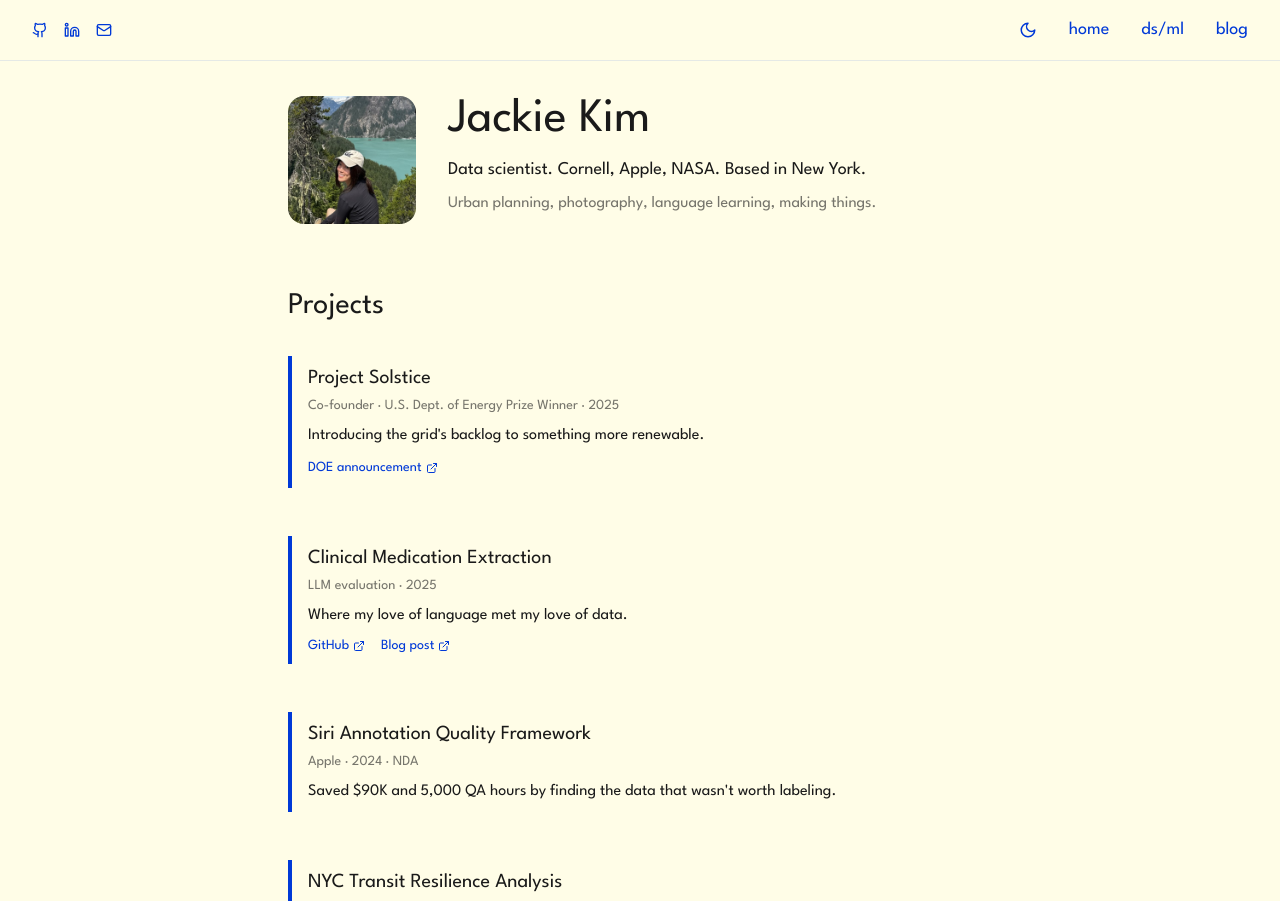
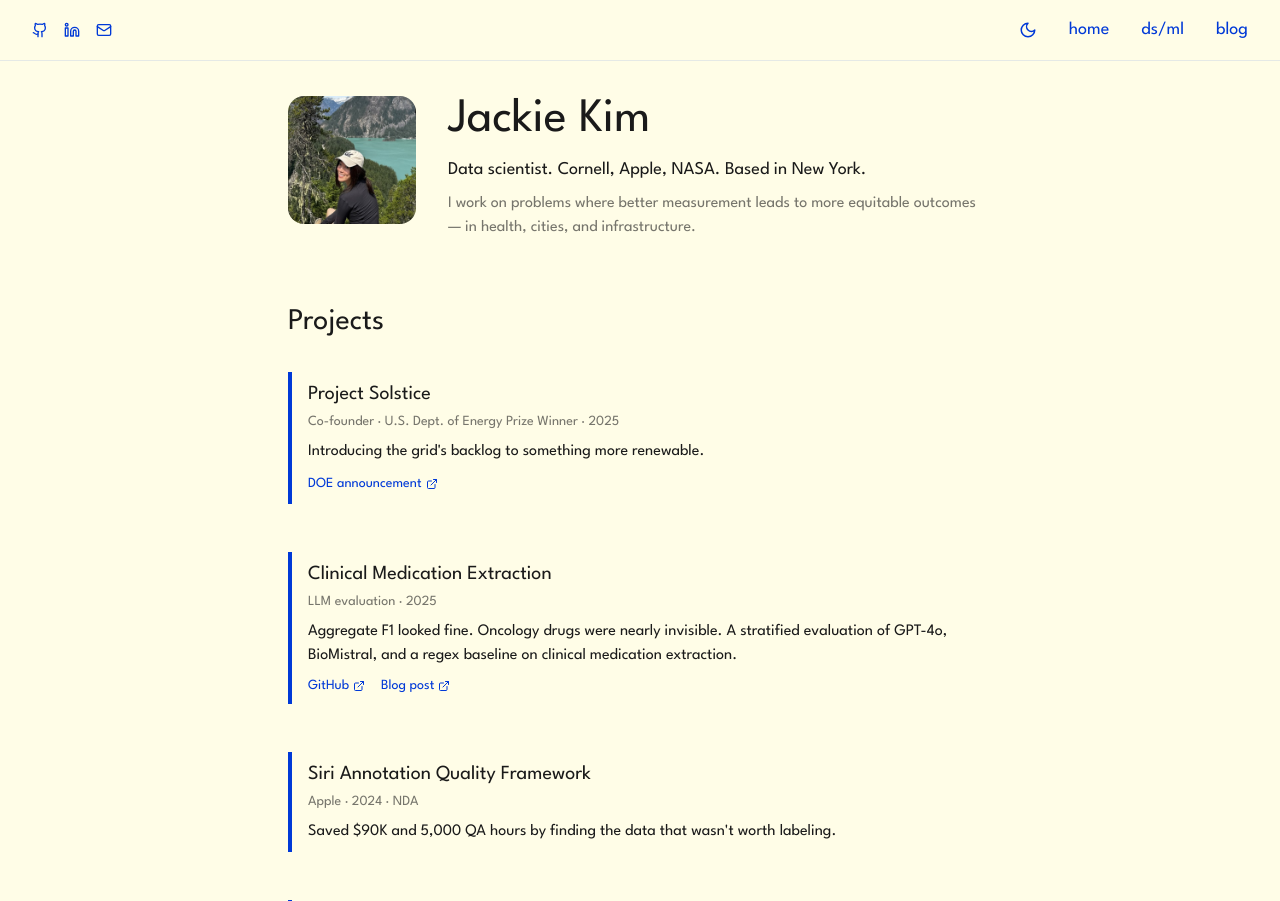
Before and after one commit to jaackiekim/jackiekim.me, a React (Vite) app: page / in a window 1280 px wide. Shown: the top 901 px of the page. Built offline with nearby package versions, Linux system fonts and the light colour scheme.

Commit message:
fix clinical project description, add throughline to bio

```diff
--- a/src/App.tsx
+++ b/src/App.tsx
@@ -102,7 +102,7 @@ function App() {
                         Data scientist. Cornell, Apple, NASA. Based in New York.
                       </p>
                       <p className={`text-base mt-2 ${theme === 'dark' ? 'text-gray-400' : 'text-[#1a1a1a]/60'}`}>
-                        Urban planning, photography, language learning, making things.
+                        I work on problems where better measurement leads to more equitable outcomes — in health, cities, and infrastructure.
                       </p>
                     </div>
                   </div>
@@ -138,7 +138,7 @@ function App() {
                       <h3 className={`text-xl mb-1 ${theme === 'dark' ? 'text-white' : ''}`}>Clinical Medication Extraction</h3>
                       <p className={`text-sm mb-2 ${theme === 'dark' ? 'text-gray-400' : 'text-[#1a1a1a]/60'}`}>LLM evaluation · 2025</p>
                       <p className={theme === 'dark' ? 'text-gray-300' : 'text-[#1a1a1a]'}>
-                        Where my love of language met my love of data.
+                        Aggregate F1 looked fine. Oncology drugs were nearly invisible. A stratified evaluation of GPT-4o, BioMistral, and a regex baseline on clinical medication extraction.
                       </p>
                       <div className="mt-2 flex gap-4">
                         <a href="https://github.com/jaackiekim/clinical-med-extraction" target="_blank" rel="noopener noreferrer" className={`inline-flex items-center ${theme === 'dark' ? 'text-blue-400 hover:text-blue-300' : 'text-[#0039D7] hover:text-[#002BB4]'} text-sm`}>
@@ -170,7 +170,7 @@ function App() {
                       <h3 className={`text-xl mb-1 ${theme === 'dark' ? 'text-white' : ''}`}>NYC Transit Resilience Analysis</h3>
                       <p className={`text-sm mb-2 ${theme === 'dark' ? 'text-gray-400' : 'text-[#1a1a1a]/60'}`}>2024</p>
                       <p className={`mb-2 ${theme === 'dark' ? 'text-gray-300' : 'text-[#1a1a1a]'}`}>
-                        How heat waves change who takes the subway — and who doesn't have a choice.
+                        How heat waves change who takes the subway, and who doesn't have a choice.
                       </p>
                       <div className="mt-2 flex gap-4">
                         <a href="/blog/nyc-transit-analysis" className={`inline-flex items-center ${theme === 'dark' ? 'text-blue-400 hover:text-blue-300' : 'text-[#0039D7] hover:text-[#002BB4]'} text-sm`}>
```
